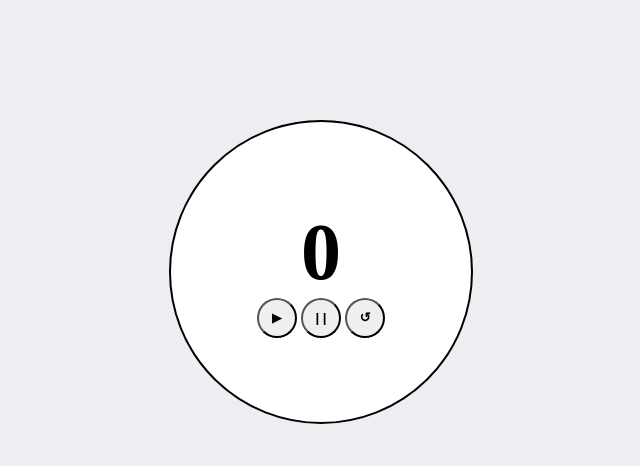
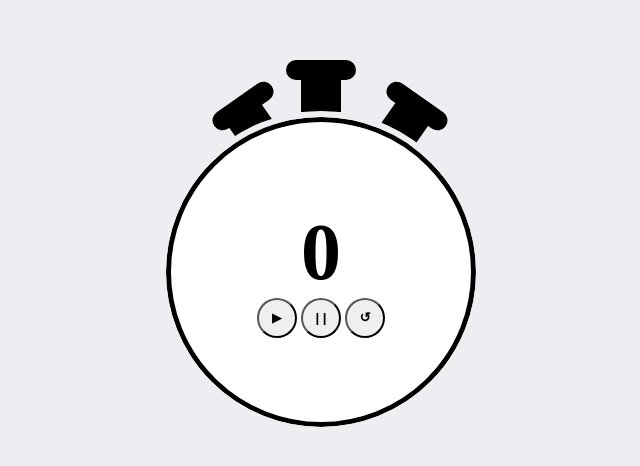
Before and after one commit to Abhinav-not-found/Simple_Stop_Watch, a plain HTML site: page index.html in a window 1280 px wide. Shown: the part 128-594 px from the top of the page, without its empty margins (319-959 px from the left). Drawn offline with Linux system fonts and the light colour scheme.

Commit message:
updated ui

```diff
--- a/index.html
+++ b/index.html
@@ -17,6 +17,19 @@
                 <button class="btn3" onclick="reset()">↺</button>
                 <script src="script.js"></script>
             </div>
+
+        </div>
+        <div class="middle">
+        </div>
+        <div class="middle-top">
+        </div>
+        <div class="right">
+        </div>
+        <div class="right-top">
+        </div>
+        <div class="left">
+        </div>
+        <div class="left-top">
         </div>
     </div>
 </body>
--- a/style.css
+++ b/style.css
@@ -12,6 +12,7 @@
     flex-direction: column;
     justify-content: center;
     align-items: center;
+    z-index: -1;
 }
 .btn{
     width: 40px;
@@ -38,6 +39,67 @@
     width: 300px;
     height:300px;
     background-color: white;
-    border: 2px solid black;
+    border: 5px solid black;
+    z-index: 2;
+    outline: 6px solid rgb(238, 238, 242);
     border-radius: 1000px;
 }
+.middle{
+    height: 40px;
+    width: 40px;
+    z-index: 1;
+    background-color: black;
+    position: absolute;
+    top: 25%;
+}
+.middle-top{
+     height: 20px;
+    width: 70px;
+    z-index: 1;
+    background-color: black;
+    position: absolute;
+    border-radius: 40px;
+    top: 23.5%;
+}
+.right{
+    height: 40px;
+    width: 40px;
+    z-index: 1;
+    background-color: black;
+    position: absolute;
+    top: 29%;
+    left: 55%;
+    transform: rotate(35deg);
+}
+.right-top{
+    height: 20px;
+    width: 70px;
+    z-index: 1;
+    background-color: black;
+    position: absolute;
+    border-radius: 40px;
+    top: 28%;
+    left: 54.8%;
+    transform: rotate(35deg);
+}
+.left{
+    height: 40px;
+    width: 40px;
+    z-index: 1;
+    background-color: black;
+    position: absolute;
+    top: 29%;
+    left: 43%;
+    transform: rotate(-35deg);
+}
+.left-top{
+    height: 20px;
+    width: 70px;
+    z-index: 1;
+    background-color: black;
+    position: absolute;
+    border-radius: 40px;
+    top: 28%;
+    left: 41.2%;
+    transform: rotate(-35deg);
+}
```
